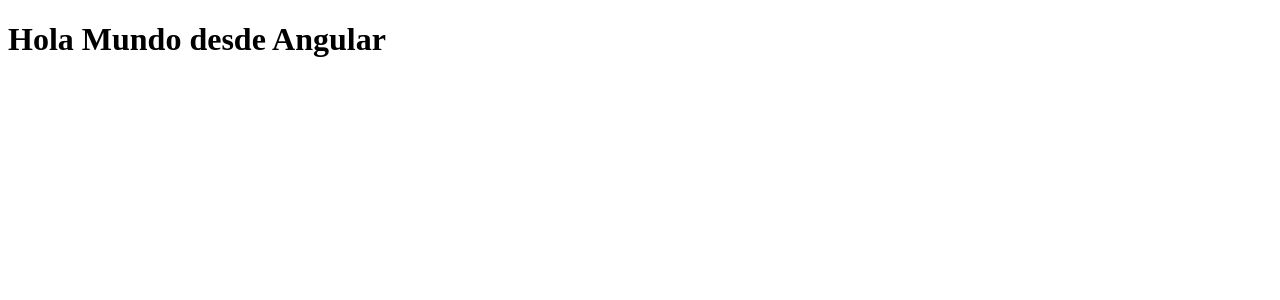
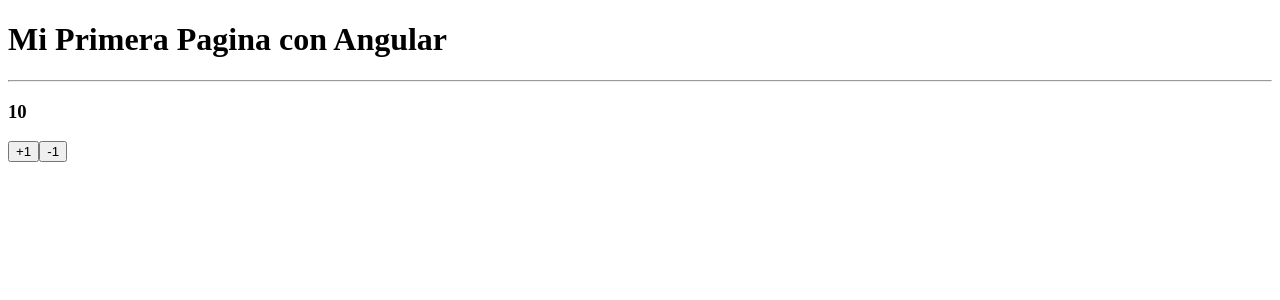
Before and after one commit to Juan090797/sise-aplicaciones-web-3132-2024, an Angular app in the folder semana04/proyecto-semana04/: page / in a window 1280 px wide. Shown: the top 300 px of the page. Built offline with nearby package versions, Linux system fonts and the light colour scheme.

Commit message:
feat: add buttons

```diff
--- a/semana04/proyecto-semana04/src/app/app.component.html
+++ b/semana04/proyecto-semana04/src/app/app.component.html
@@ -1 +1,9 @@
-<h1>Hola Mundo desde Angular</h1>
+<h1> {{ titulo }} </h1>
+
+<hr>
+
+<h3> {{ contador }} </h3>
+
+
+<button (click)="incrementar()">+1</button>
+<button>-1</button>
--- a/semana04/proyecto-semana04/src/app/app.component.ts
+++ b/semana04/proyecto-semana04/src/app/app.component.ts
@@ -1,13 +1,21 @@
 import { Component } from '@angular/core';
-import { RouterOutlet } from '@angular/router';
 
 @Component({
   selector: 'app-root',
   standalone: true,
-  imports: [RouterOutlet],
+  imports: [],
   templateUrl: './app.component.html',
   styleUrl: './app.component.css'
 })
 export class AppComponent {
   title = 'proyecto-semana04';
+  public titulo: String = 'Mi Primera Pagina con Angular';
+  public contador: number = 10;
+
+  incrementar():void {
+    //this.contador = this.contador +1;
+    this.contador += 1;
+  }
+
+
 }
```
